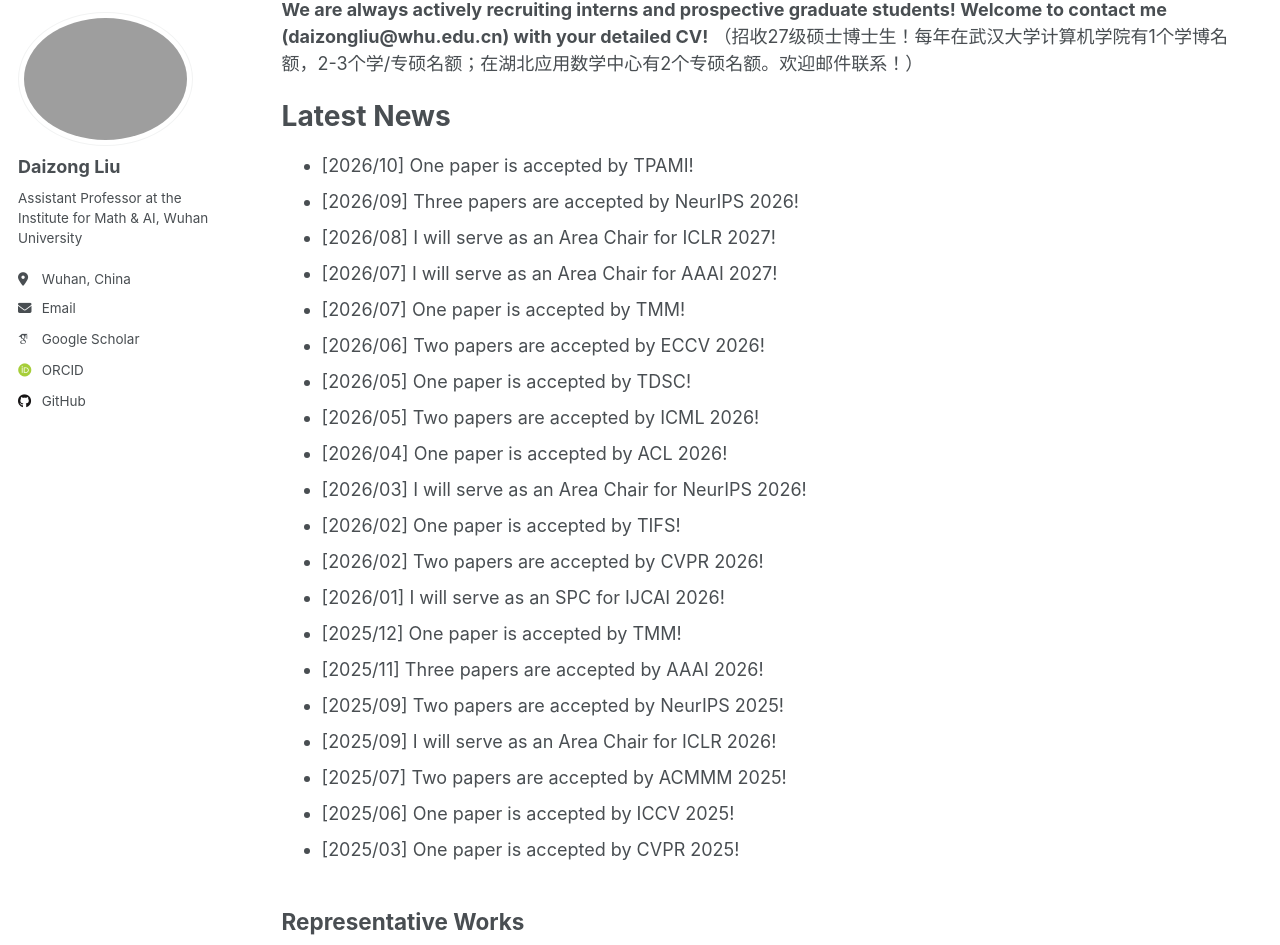
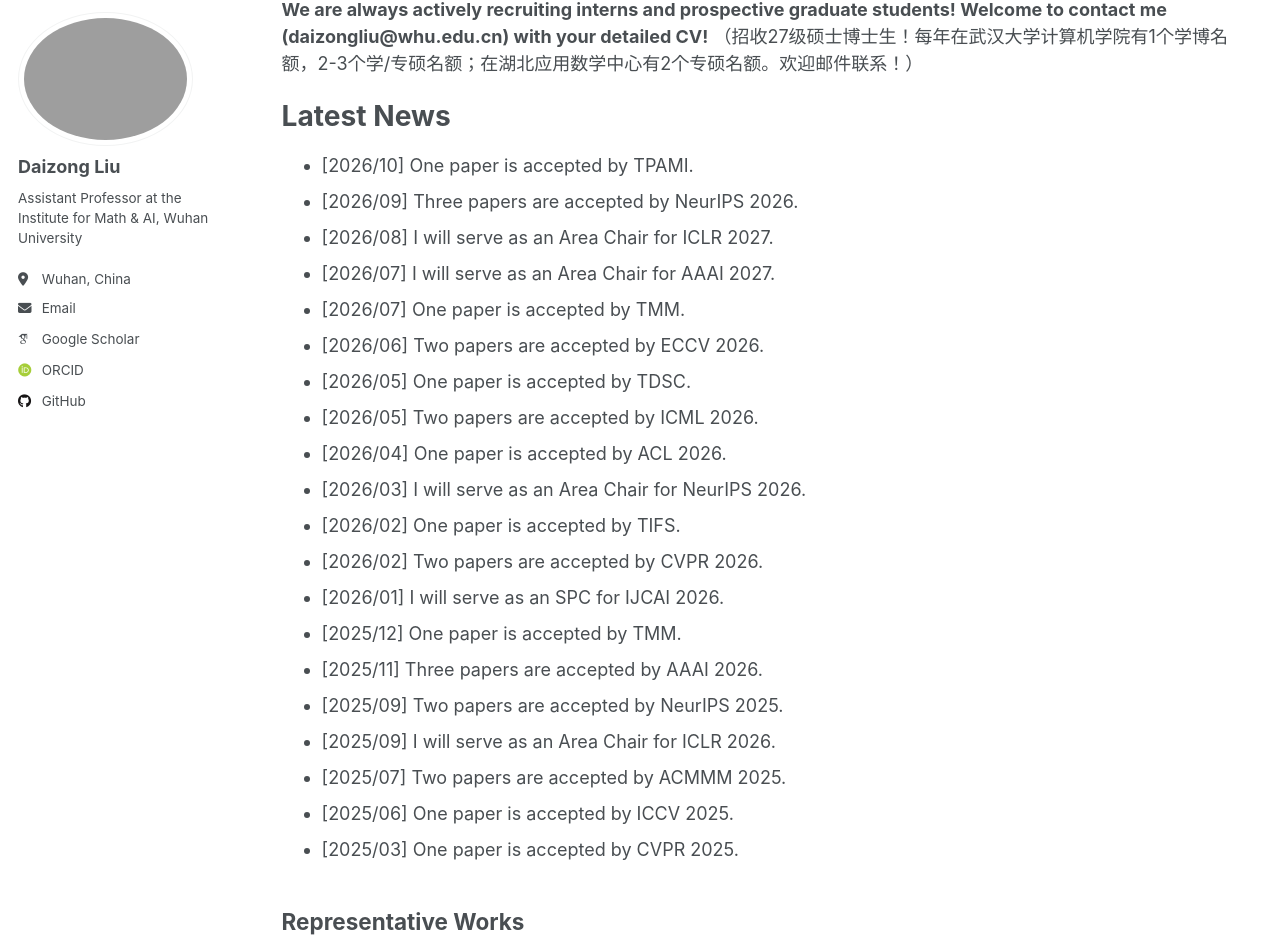
Before and after one commit to liudaizong/liudaizong.github.io, a Jekyll site: the page built from _pages/about.md, in a window 1280 px wide and 1400 px high, scrolled down 451 px. Shown: the part 105-1050 px from the top of the window. Built offline with Jekyll 4.4.1, drawn with Linux system fonts in a browser that asks for light colours; some web fonts are replaced.

```diff
--- a/_pages/about.md
+++ b/_pages/about.md
@@ -21,26 +21,26 @@ My broad research interests include Multimodal Reasoning, 3D Point Cloud Percept
 
 Latest News
 ======
-* [2026/10] One paper is accepted by TPAMI!
-* [2026/09] Three papers are accepted by NeurIPS 2026!
-* [2026/08] I will serve as an Area Chair for ICLR 2027!
-* [2026/07] I will serve as an Area Chair for AAAI 2027!
-* [2026/07] One paper is accepted by TMM!
-* [2026/06] Two papers are accepted by ECCV 2026!
-* [2026/05] One paper is accepted by TDSC!
-* [2026/05] Two papers are accepted by ICML 2026!
-* [2026/04] One paper is accepted by ACL 2026!
-* [2026/03] I will serve as an Area Chair for NeurIPS 2026!
-* [2026/02] One paper is accepted by TIFS!
-* [2026/02] Two papers are accepted by CVPR 2026!
-* [2026/01] I will serve as an SPC for IJCAI 2026!
-* [2025/12] One paper is accepted by TMM!
-* [2025/11] Three papers are accepted by AAAI 2026!
-* [2025/09] Two papers are accepted by NeurIPS 2025!
-* [2025/09] I will serve as an Area Chair for ICLR 2026!
-* [2025/07] Two papers are accepted by ACMMM 2025!
-* [2025/06] One paper is accepted by ICCV 2025!
-* [2025/03] One paper is accepted by CVPR 2025!
+* [2026/10] One paper is accepted by TPAMI.
+* [2026/09] Three papers are accepted by NeurIPS 2026.
+* [2026/08] I will serve as an Area Chair for ICLR 2027.
+* [2026/07] I will serve as an Area Chair for AAAI 2027.
+* [2026/07] One paper is accepted by TMM.
+* [2026/06] Two papers are accepted by ECCV 2026.
+* [2026/05] One paper is accepted by TDSC.
+* [2026/05] Two papers are accepted by ICML 2026.
+* [2026/04] One paper is accepted by ACL 2026.
+* [2026/03] I will serve as an Area Chair for NeurIPS 2026.
+* [2026/02] One paper is accepted by TIFS.
+* [2026/02] Two papers are accepted by CVPR 2026.
+* [2026/01] I will serve as an SPC for IJCAI 2026.
+* [2025/12] One paper is accepted by TMM.
+* [2025/11] Three papers are accepted by AAAI 2026.
+* [2025/09] Two papers are accepted by NeurIPS 2025.
+* [2025/09] I will serve as an Area Chair for ICLR 2026.
+* [2025/07] Two papers are accepted by ACMMM 2025.
+* [2025/06] One paper is accepted by ICCV 2025.
+* [2025/03] One paper is accepted by CVPR 2025.
 
 ## Representative Works
 * *Imperceptible Transfer Attack and Defense on 3D Point Cloud Classification*.<br/> **Daizong Liu**, Wei Hu.<br/> IEEE Transactions on Pattern Analysis and Machine Intelligence, **[TPAMI]**
```
